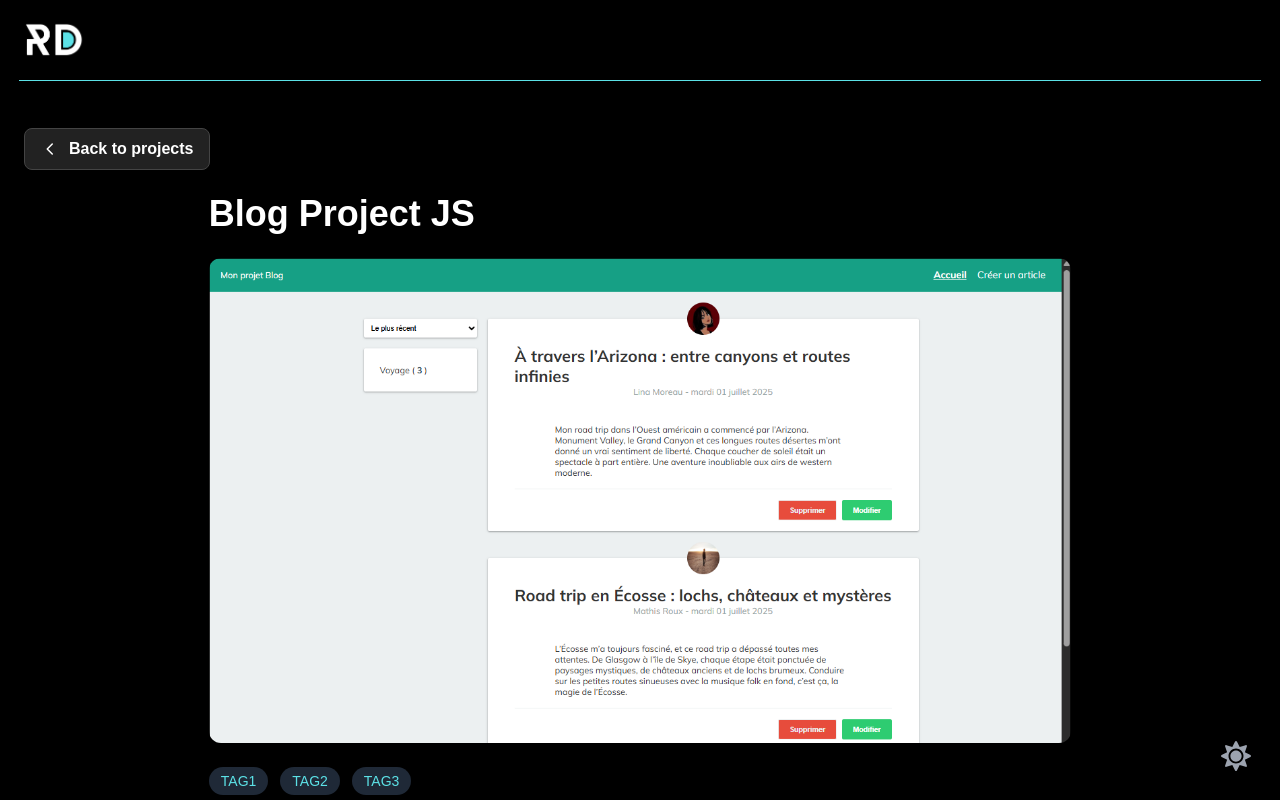
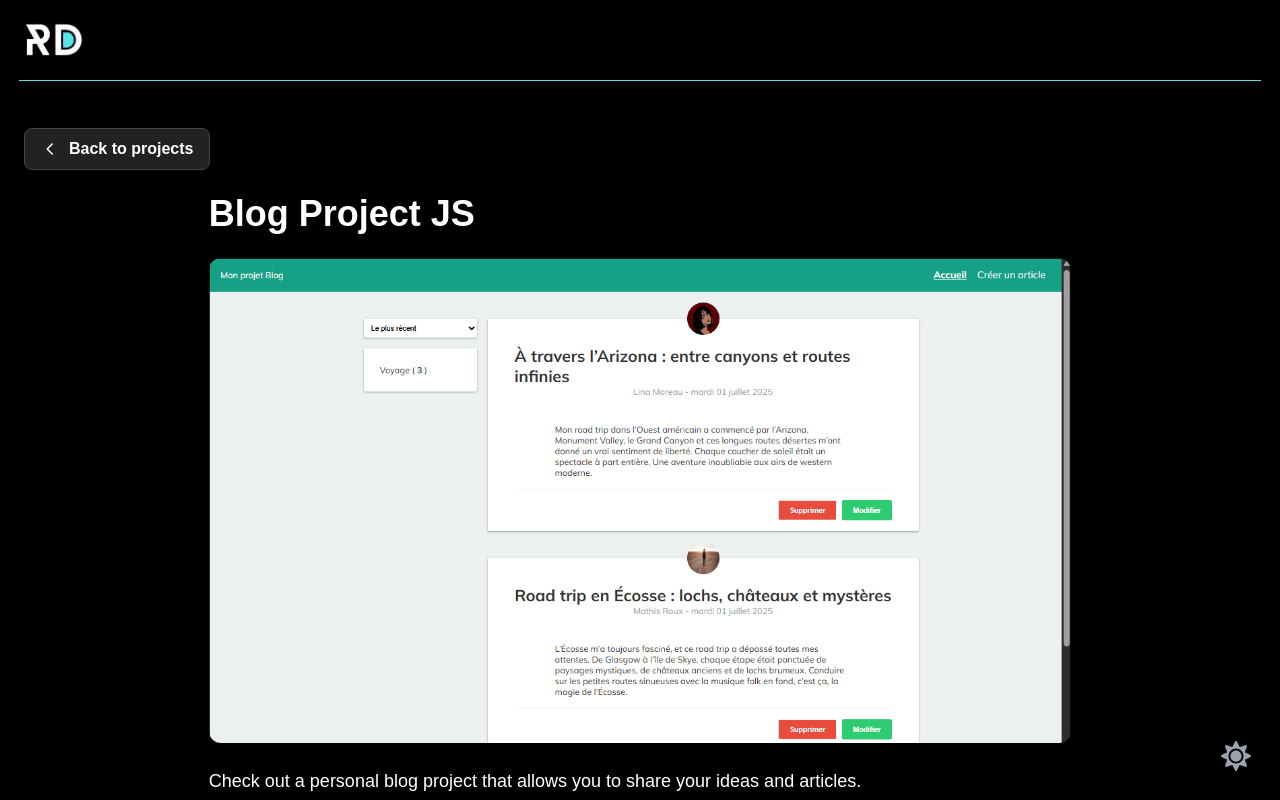
Before and after one commit to DavyR01/davyrobert-portfolio, a Next.js app: page /en/projects/blog-project-js in a window 1280 px wide. Shown: the top 800 px of the page. Built offline with nearby package versions, Linux system fonts and the light colour scheme; no server answers.

Commit message:
Adapt descriptions ProjectPage with language feature

```diff
--- a/src/app/[locale]/projects/[slug]/page.tsx
+++ b/src/app/[locale]/projects/[slug]/page.tsx
@@ -30,7 +30,7 @@ export default function ProjectPage() {
             priority
           />
         </div>
-        <p className="text-lg leading-relaxed mb-6">{project.description}</p>
+        <p className="text-lg leading-relaxed mb-6">{t(`myProjects.description.${project.descriptionKey}`)}</p>
         <div className="flex flex-wrap gap-3 mb-6">
           {project.tags.map((tag) => (
             <span
```
